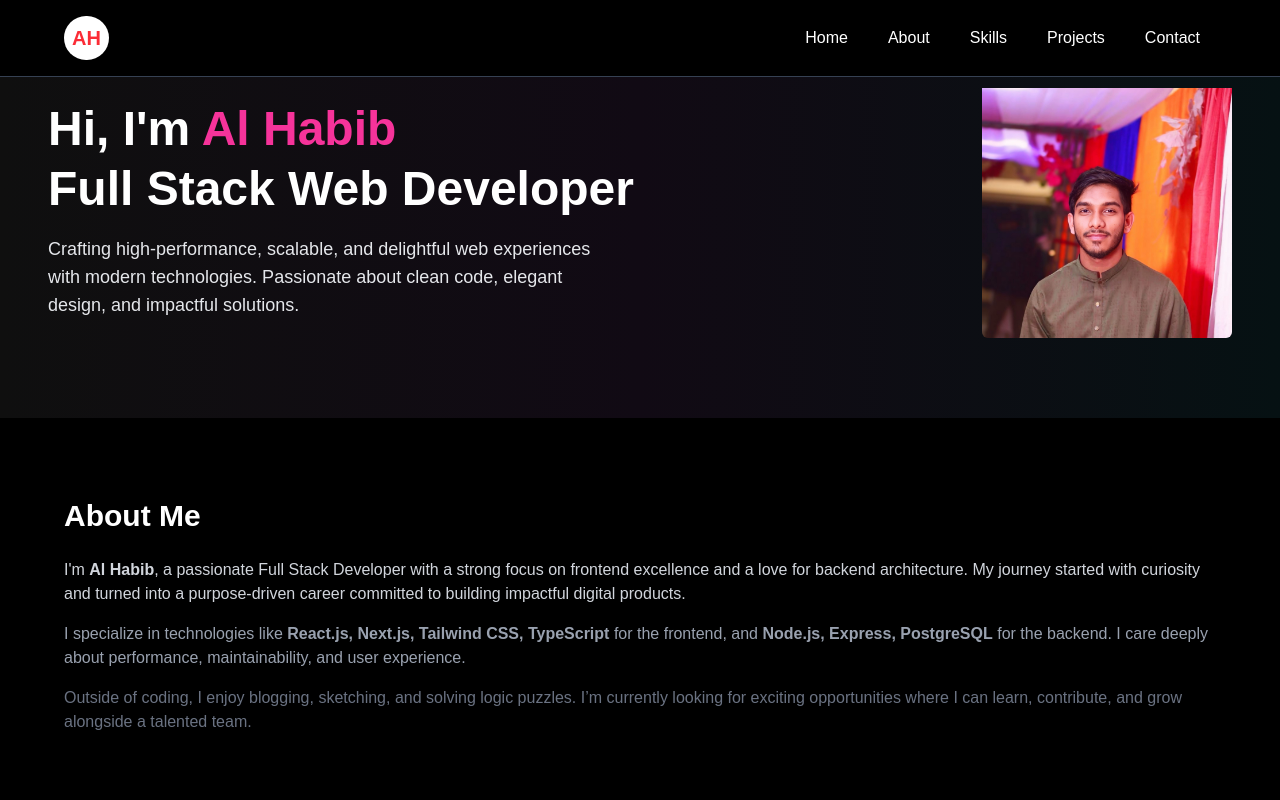
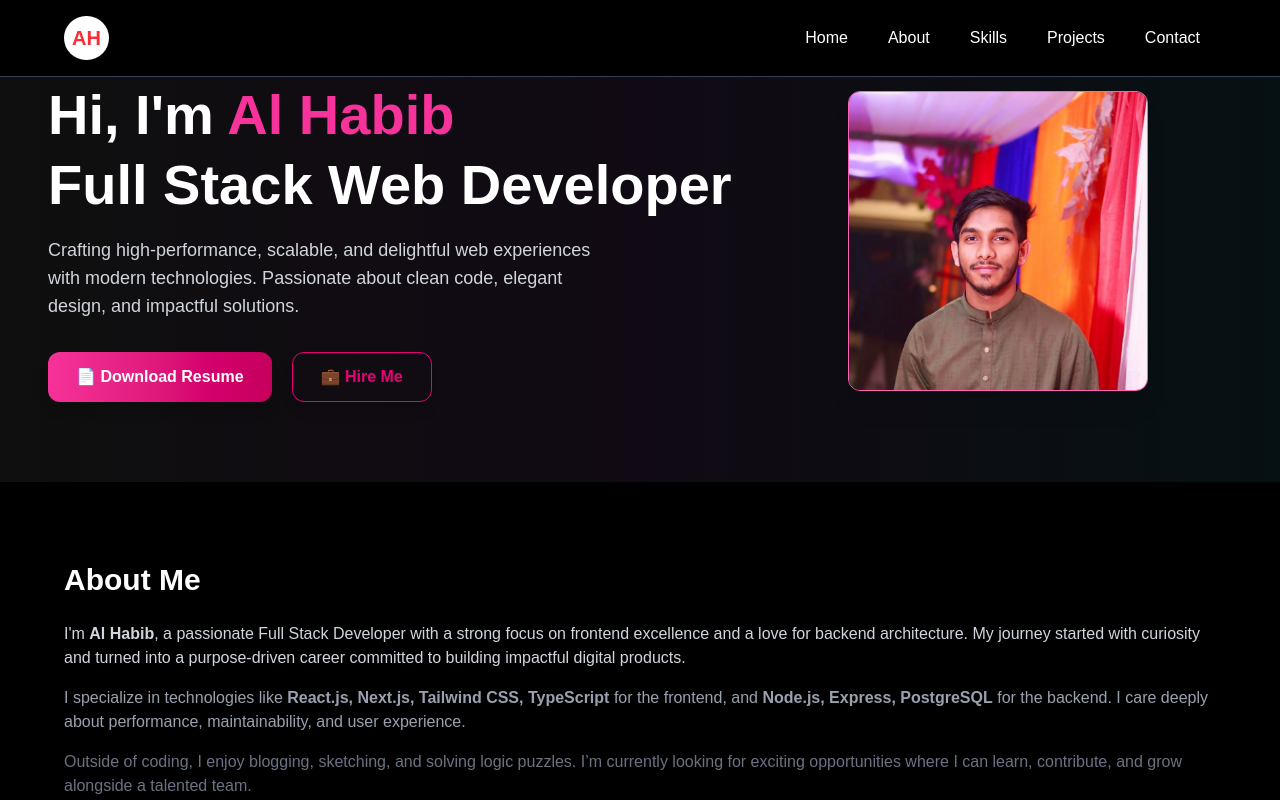
Before and after one commit to Al-Habib18/portfolio, a Next.js app: page / in a window 1280 px wide. Shown: the top 800 px of the page. Built offline with nearby package versions, Linux system fonts and the light colour scheme.

Commit message:
chore: updated hero section

```diff
--- a/src/components/Hero.tsx
+++ b/src/components/Hero.tsx
@@ -8,35 +8,61 @@ const Hero = () => {
     return (
         <section
             id="home"
-            className=" bg-gradient-to-r from-[#0f0f0f] via-[#110a14] to-[#061113] text-white py-20 px-4 md:px-12"
+            className="bg-gradient-to-r from-[#0f0f0f] via-[#110a14] to-[#061113] text-white py-20 px-6 md:px-12"
         >
-            <div className="max-w-screen-xl mx-auto">
-                <div className="flex justify-between  items-center gap-12">
-                    <div className="flex-1">
-                        <h1 className="text-5xl font-extrabold text-white leading-tight">
+            <div className="max-w-screen-xl mx-auto flex flex-col-reverse md:flex-row items-center justify-between gap-12">
+                {/* Text Content */}
+                <div className="flex-1 text-center md:text-left">
+                    <h1 className="font-extrabold leading-tight text-[clamp(2.2rem,5vw,3.5rem)] text-white">
                         Hi, I&apos;m{" "}
                         <span className="text-pink-500">Al Habib</span>
                         <br />
                         Full Stack Web Developer
                     </h1>
-                        <p className="mt-4 text-lg text-gray-200 max-w-xl">
-                            Crafting high-performance, scalable, and delightful
-                            web experiences with modern technologies. Passionate
-                            about clean code, elegant design, and impactful
-                            solutions.
+                    <p className="mt-4 text-base md:text-lg text-gray-300 max-w-xl mx-auto md:mx-0">
+                        Crafting high-performance, scalable, and delightful web
+                        experiences with modern technologies. Passionate about
+                        clean code, elegant design, and impactful solutions.
                     </p>
-                    </div>
-                    <div className="mx-auto  pt-2 hidden md:block rounded-md border-blue-300 overflow-hidden justify-end">
-                        <div className="w-full flex justify-end">
-                            <Image
-                                className=""
-                                src={BaseInfo.profilePic}
-                                alt={BaseInfo.name}
-                                width={250}
-                                height={250}
-                            />
+
+                    <div className="mt-8 flex flex-wrap justify-center md:justify-start gap-5">
+                        {/* Download Resume Button */}
+                        <a
+                            href="/resume.pdf"
+                            download="Al_Habib_Resume.pdf"
+                            aria-label="Download Resume"
+                            className="group relative inline-flex items-center justify-center rounded-xl bg-gradient-to-r from-pink-500 to-pink-700 px-7 py-3 text-sm md:text-base font-semibold text-white shadow-lg transition duration-300 hover:from-pink-600 hover:to-pink-800"
+                        >
+                            <span className="relative z-10 flex items-center gap-2">
+                                📄 Download Resume
+                            </span>
+                            <span className="absolute inset-0 w-full h-full bg-pink-900 opacity-0 group-hover:opacity-10 transition-opacity duration-300 rounded-xl"></span>
+                        </a>
+
+                        {/* Hire Me Button */}
+                        <a
+                            href="#contact"
+                            aria-label="Hire Me"
+                            className="group relative inline-flex items-center justify-center rounded-xl border border-pink-600 px-7 py-3 text-sm md:text-base font-semibold text-pink-600 transition duration-300 hover:bg-pink-600 hover:text-white shadow-lg"
+                        >
+                            <span className="relative z-10 flex items-center gap-2">
+                                💼 Hire Me
+                            </span>
+                            <span className="absolute inset-0 w-full h-full bg-white opacity-0 group-hover:opacity-10 transition-opacity duration-300 rounded-xl"></span>
+                        </a>
                     </div>
                 </div>
+
+                {/* Profile Image */}
+                <div className="w-full max-w-xs md:max-w-sm mx-auto md:mx-0 mb-6 md:mb-0">
+                    <Image
+                        src={BaseInfo.profilePic}
+                        alt={`${BaseInfo.name} Profile Picture`}
+                        width={300}
+                        height={300}
+                        className="rounded-xl border border-pink-400 shadow-xl"
+                        priority
+                    />
                 </div>
             </div>
         </section>
```
Also changed, not shown: 1 other file (tests, documents, lock files or other folders). Lines whose indentation alone changed are shown as unchanged.
